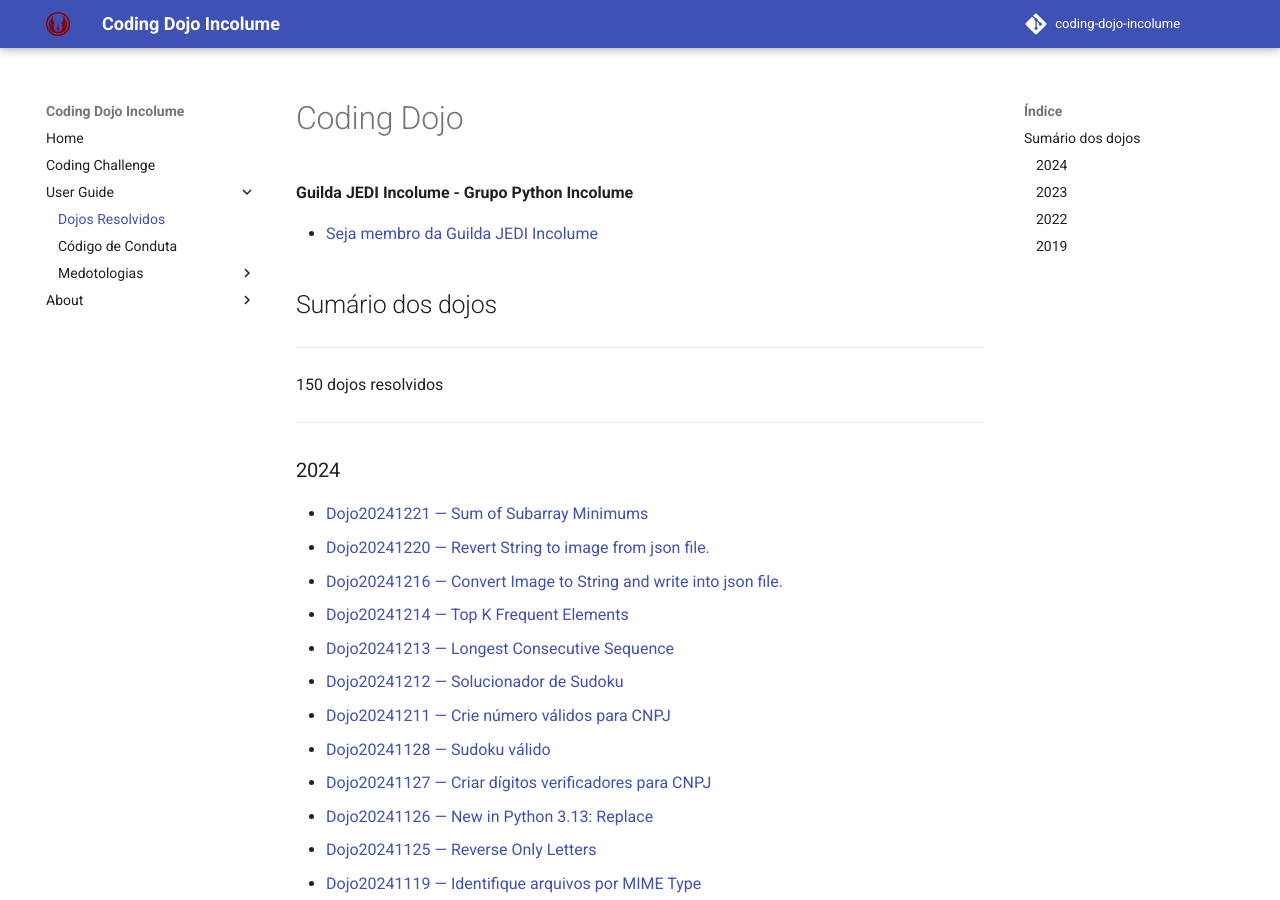
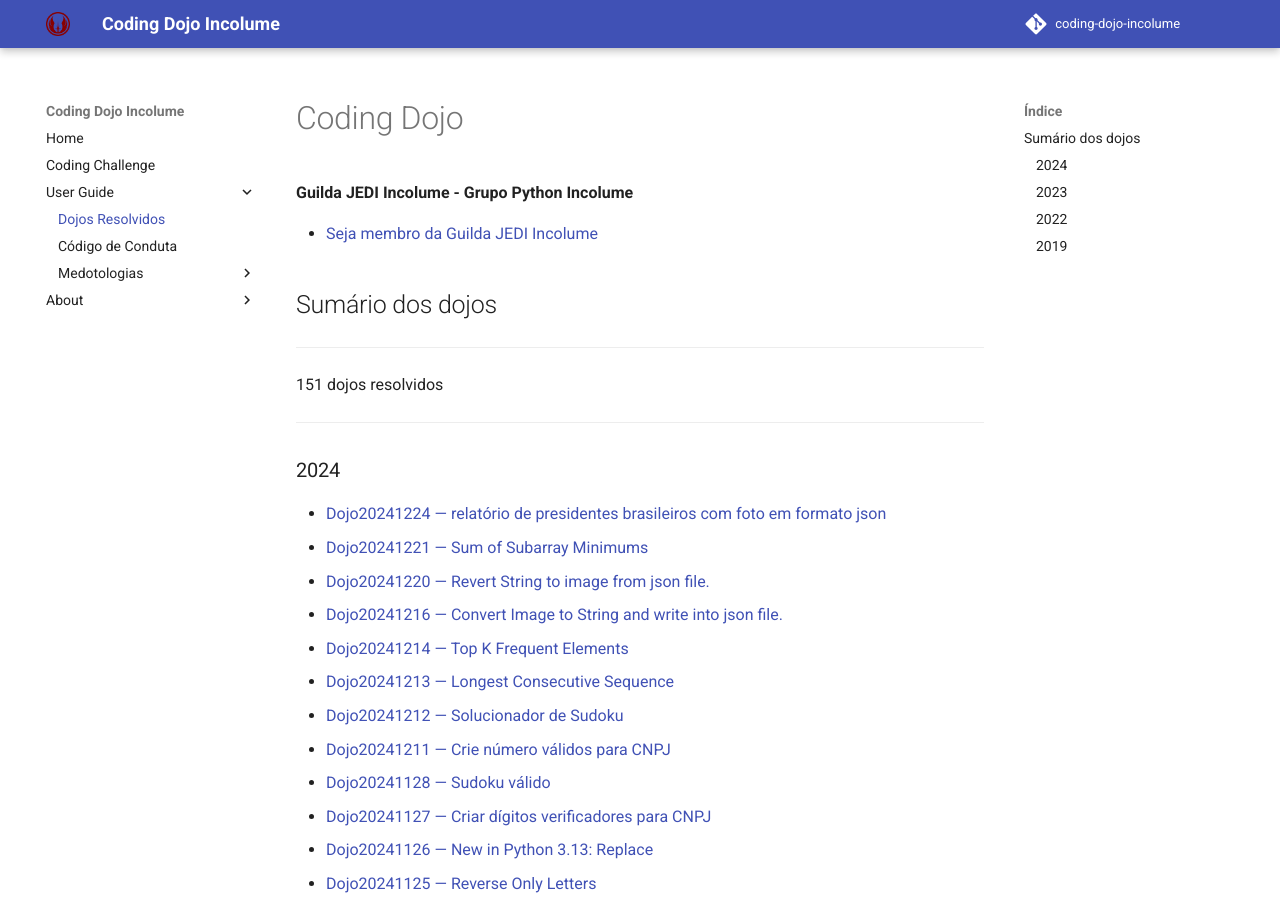
Before and after one commit to incolume-jedi/coding-dojo, an MkDocs documentation site: the page built from docs/user_guide/dojos-resolvidos.md, in a window 1280 px wide and 900 px high. Built offline with MkDocs 1.6.1 and Material for MkDocs 9.7.7, drawn with Linux system fonts in a browser that asks for light colours; comment, search, counter and statistics services are not loaded.

```diff
--- a/docs/user_guide/dojos-resolvidos.md
+++ b/docs/user_guide/dojos-resolvidos.md
@@ -8,7 +8,7 @@
 
 ---
 
-150 dojos resolvidos
+151 dojos resolvidos
 
 ---
 
@@ -16,6 +16,7 @@
 
 ### 2024
 
+ - [Dojo20241224 &#8212; relatório de presidentes brasileiros com foto em formato json](https://github.com/incolume-jedi/coding-dojo/tree/dev/incolume/py/coding_dojo_jedi/dojo20241224/README.md){:target="_blank"}
  - [Dojo20241221 &#8212; Sum of Subarray Minimums](https://github.com/incolume-jedi/coding-dojo/tree/dev/incolume/py/coding_dojo_jedi/dojo20241221/README.md){:target="_blank"}
  - [Dojo20241220 &#8212; Revert String to image from json file.](https://github.com/incolume-jedi/coding-dojo/tree/dev/incolume/py/coding_dojo_jedi/dojo20241220/README.md){:target="_blank"}
  - [Dojo20241216 &#8212; Convert Image to String and write into json file.](https://github.com/incolume-jedi/coding-dojo/tree/dev/incolume/py/coding_dojo_jedi/dojo20241216/README.md){:target="_blank"}
--- a/incolume/py/coding_dojo_jedi/version.txt
+++ b/incolume/py/coding_dojo_jedi/version.txt
@@ -1 +1 @@
-1.64.0
+1.65.0a0
--- a/pyproject.toml
+++ b/pyproject.toml
@@ -1,6 +1,6 @@
 [tool.poetry]
 name = "coding-dojo-jedi"
-version = "1.64.0"
+version = "1.65.0a0"
 description = "códigos da guilda jedi incolume"
 documentation='https://incolume-jedi.github.io/coding-dojo/'
 readme = ["README.md", "docs/index.md"]
```
Also changed, not shown: incolume/py/coding_dojo_jedi/README.md (+2 -1 lines).
